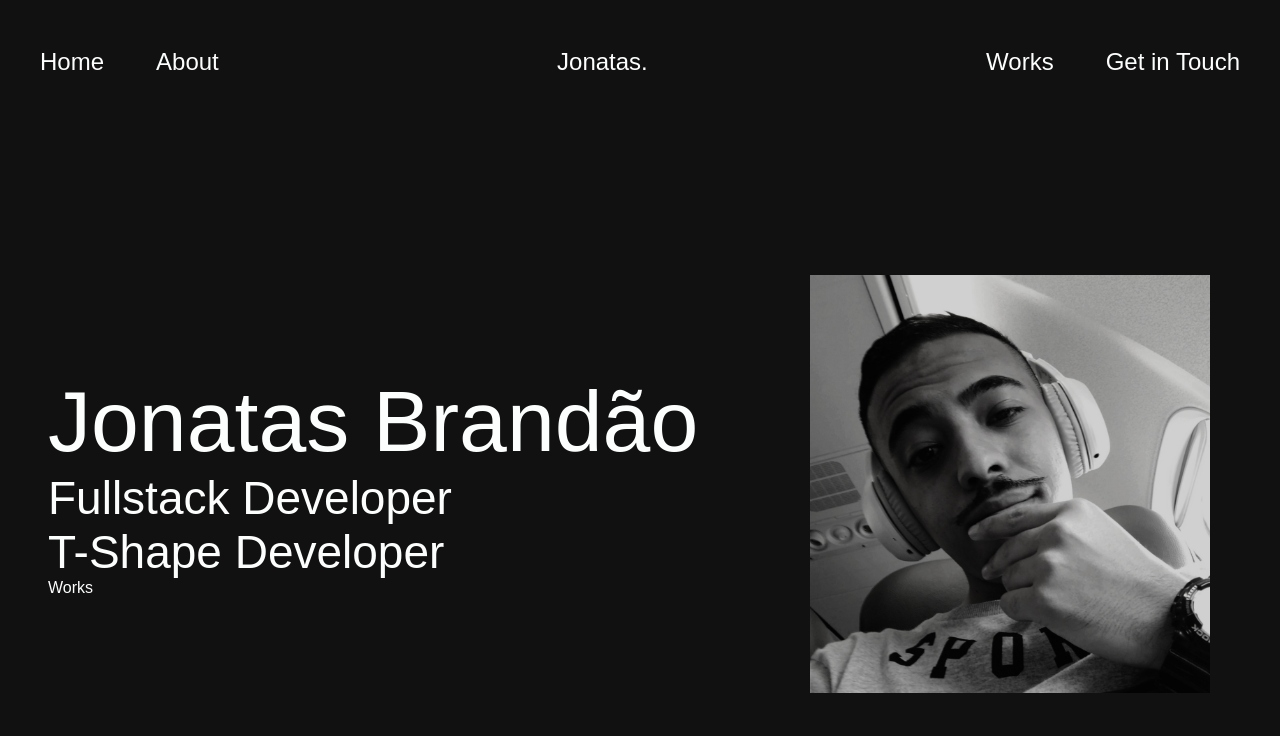
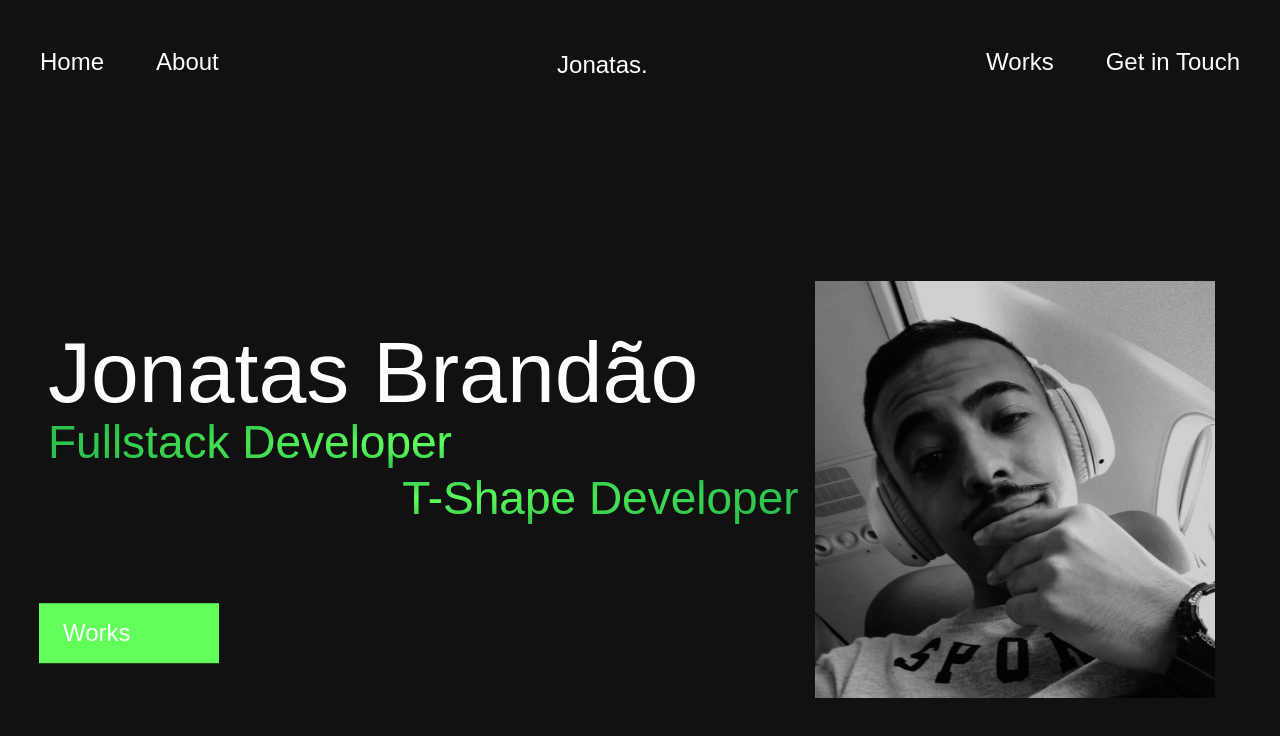
Before and after one commit to jonbrand/my-website, a plain HTML site: page index.html in a window 1280 px wide. Drawn offline with Linux system fonts and the light colour scheme; a web font is replaced by a local one.

Commit message:
feat:🔥 container creation and styling

```diff
--- a/index.html
+++ b/index.html
@@ -37,8 +37,8 @@
     <section class="container hero">
         <div class="container-item">
             <h1>Jonatas Brandão</h1>
-            <h3>Fullstack Developer</h3>
-            <h3>T-Shape Developer</h3>
+            <h3 class="mask text-left">Fullstack Developer</h3>
+            <h3 class="mask text-right">T-Shape Developer</h3>
 
             <a href="" class="square">Works</a>
         </div>
--- a/styles/sass/_layout.scss
+++ b/styles/sass/_layout.scss
@@ -10,7 +10,7 @@
 }
 
 // responsividade para mobile, para desaparecer links
-@media screen and (max-width: 1200px) {
+@media screen and (max-width: 960px) {
 
     .menu-left {
         display: none;
@@ -34,6 +34,7 @@
     display: flex;
     justify-content: center;
     align-items: center;
+    flex-direction: row;
 }
 
 .hero {
@@ -41,14 +42,20 @@
 }
 
 // acessibilidade da tela para mobile
-@media screen and (max-width: 1200px) {
+@media screen and (max-width: 960px) {
     .hero {
         height: auto;
+    }
+
+    .container {
+        flex-direction: column;
     }
 }
 
 .container-item:nth-child(1) {
-    flex-grow: 2;
+    flex-grow: 3;
+
+    margin: 40px 0px;
 }
 
 .container-item:nth-child(2) {
@@ -58,6 +65,8 @@
     justify-content: center;
     align-items: center;
 
+    margin: 40px 0px;
+
     img {
         max-width: 400px;
     }
--- a/styles/sass/_typography.scss
+++ b/styles/sass/_typography.scss
@@ -46,9 +46,10 @@ a {
 
 h1 {
     font-size: 86px;
+    line-height: 100%;
 }
 
-@media screen and (max-width: 1200px) {
+@media screen and (max-width: 960px) {
 
     h1 {
         font-size: 64px;
@@ -57,27 +58,69 @@ h1 {
 
 h2 {
     font-size: 72px;
+    line-height: 100%;
 }
 
-@media screen and (max-width: 1200px) {
+@media screen and (max-width: 960px) {
 
     h1 {
         font-size: 54px;
+        line-height: 120%;
     }
 }
 
 h3 {
     font-size: 46px;
+    line-height: 120%;
 }
 
 h4 {
     font-size: 32px;
+    line-height: 120%;
 }
 
 h5 {
     font-size: 24px;
+    line-height: 140%;
 }
 
 h6 {
     font-size: 18px;
+    line-height: 150%;
 }
+
+.mask {
+    background: radial-gradient(50% 50% at 50% 50%, #62FF5B 0%, rgba(98, 255, 91, 0) 100%), #2BC34C;
+
+    -webkit-background-clip: text;
+    -webkit-text-fill-color: transparent;
+}
+
+.text-left {
+    text-align: left;
+}
+
+.text-right {
+    text-align: right;
+}
+
+.square {
+    display: inline-block;
+    margin-top: 64px;
+    align-content: center;
+
+    font-size: 24px;
+
+    width: 180px;
+    height: 60px;
+    padding: 16px 24px;
+
+    position: relative;
+    transform: translate(-5%, 22%);
+
+    background-color: $green-light;
+
+    border-radius: 2;
+
+
+}
```
Also changed, not shown: styles/style.css, 1 other file.
